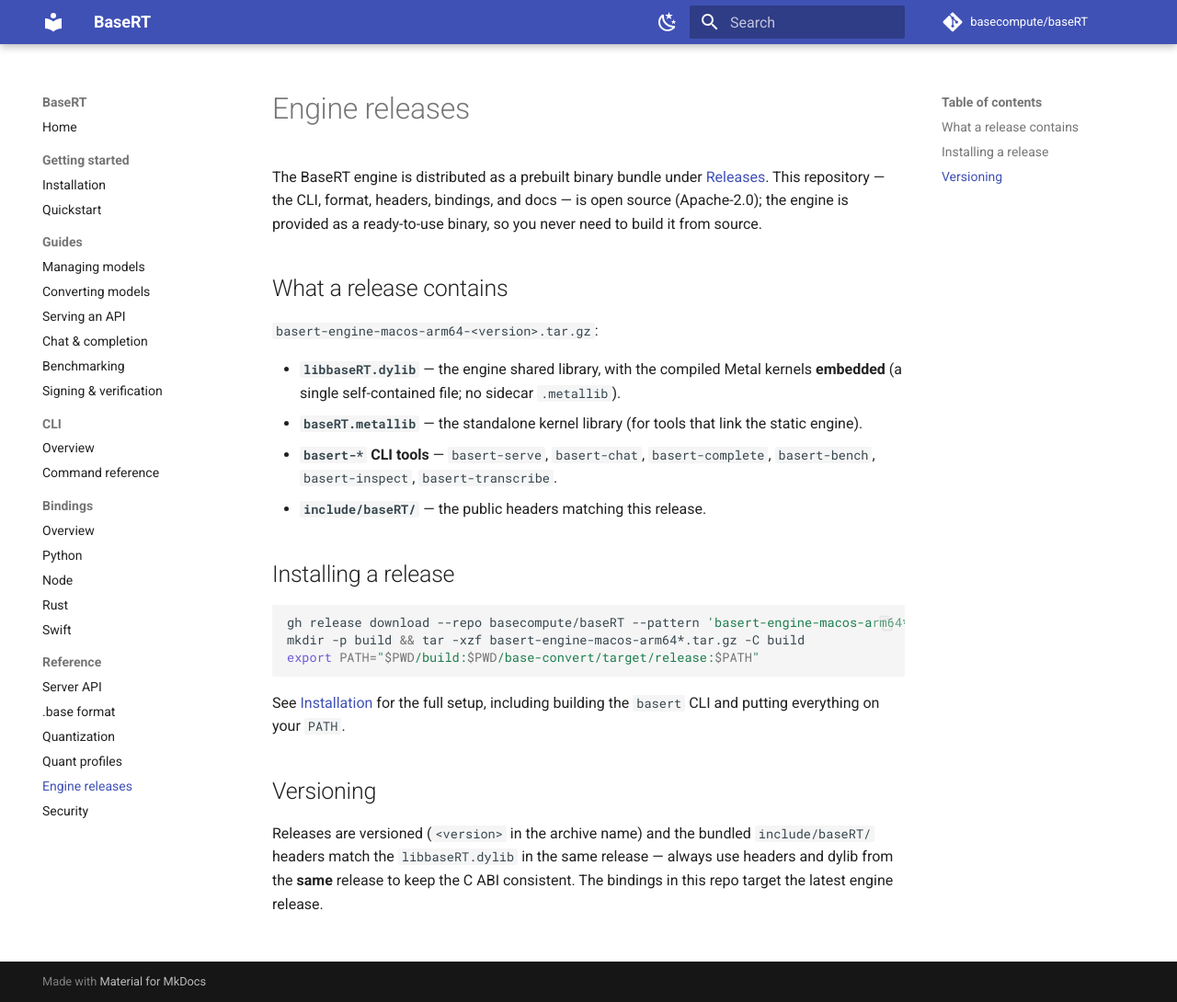
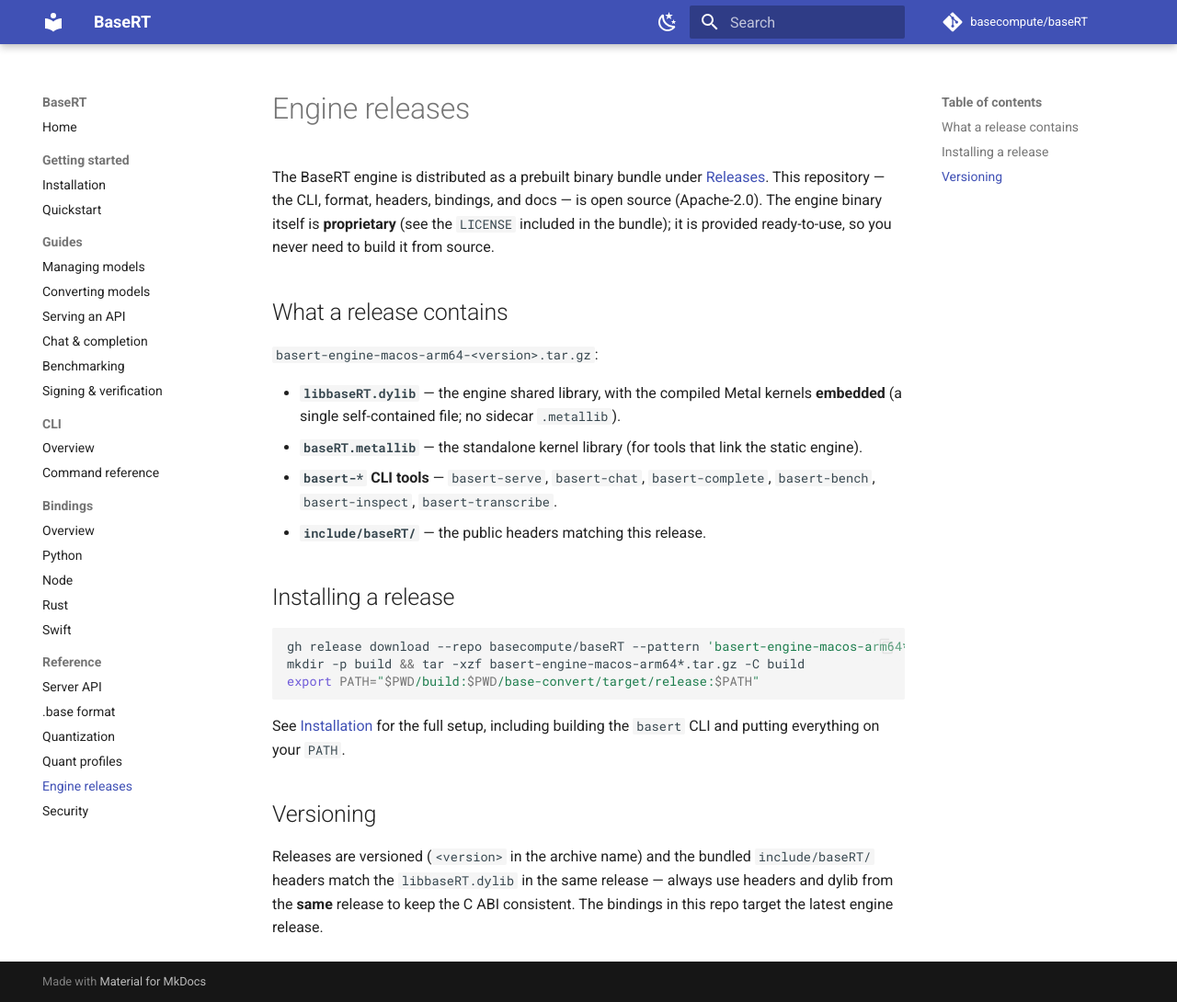
Before and after one commit to basecompute/baseRT, an MkDocs documentation site: the page built from docs/reference/engine-releases.md, in a window 1280 px wide and 1090 px high. Shown: the whole window at 92% size. Built offline with MkDocs 1.6.1 and Material for MkDocs 9.7.7, drawn with Linux system fonts in a browser that asks for light colours; comment, search, counter and statistics services are not loaded.

Commit message:
docs: clarify the engine binary is proprietary (repo stays Apache-2.0)
The repo (CLI, .base format, headers, bindings) is Apache-2.0; the prebuilt
engine binary distributed via Releases is proprietary. Previous wording could
be read as the engine being open source.

```diff
--- a/docs/reference/engine-releases.md
+++ b/docs/reference/engine-releases.md
@@ -2,8 +2,9 @@
 
 The BaseRT engine is distributed as a prebuilt binary bundle under
 [Releases](https://github.com/basecompute/baseRT/releases). This repository — the
-CLI, format, headers, bindings, and docs — is open source (Apache-2.0); the
-engine is provided as a ready-to-use binary, so you never need to build it from
+CLI, format, headers, bindings, and docs — is open source (Apache-2.0). The
+engine binary itself is **proprietary** (see the `LICENSE` included in the
+bundle); it is provided ready-to-use, so you never need to build it from
 source.
 
 ## What a release contains
```
Also changed, not shown: README.md (+7 -3 lines).
